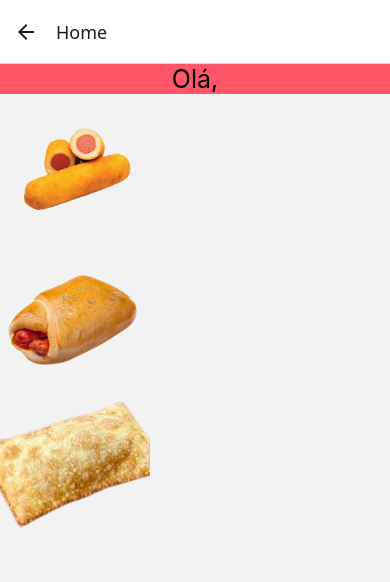
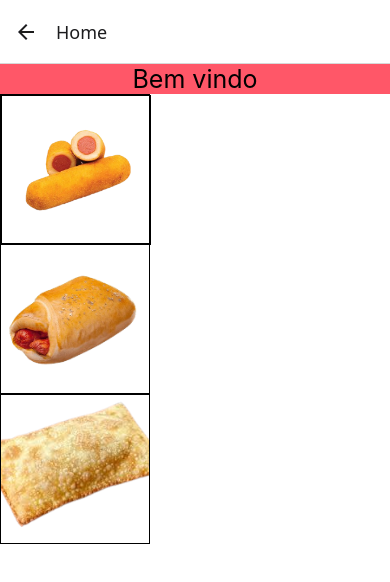
Before and after one commit to Henrique-de-jesus/cantina-app, a React Native app: screen /Home in a window 390 px wide. Shown: the top 582 px of the page. Built offline with nearby package versions, Linux system fonts and the light colour scheme.

Commit message:
estilo das imagem e home

```diff
--- a/screens/HomeScreen.jsx
+++ b/screens/HomeScreen.jsx
@@ -2,21 +2,25 @@ import { View, Text, TextInput, StyleSheet, TouchableOpacity, Image } from "reac
 
 
 export default function HomeScreen() {
-    return  (
+  return (
+    <View style={styles.container}>
+      <Text style={styles.marca}>Bem vindo</Text>
+
       <View>
-            <Text style={styles.marca}>Olá,</Text>
-            <TouchableOpacity>
+    <TouchableOpacity style={styles.imagem}>
       <Image style={styles.imagem}
-            source={require('../image/salsicha.png')}/>
+        source={require('../image/salsicha.png')} />
     </TouchableOpacity>
     <TouchableOpacity>
       <Image style={styles.imagem}
-              source={require('../image/doguinho.png')}/>
+        source={require('../image/doguinho.png')} />
     </TouchableOpacity>
     <TouchableOpacity>
       <Image style={styles.imagem}
-                source={require('../image/pastel.png')}/>
+        source={require('../image/pastel.png')} />
     </TouchableOpacity>
+    </View>
+
     </View>
   )
 }
@@ -24,8 +28,8 @@ const styles = StyleSheet.create({
   container: {
     flex: 1,
     backgroundColor: '#fff',
-    alignItems: 'center',
-    justifyContent: 'center',
+    // alignItems: 'center',
+    // justifyContent: 'center',
   },
   marca: {
     backgroundColor: '#ff5768',
@@ -34,6 +38,7 @@ const styles = StyleSheet.create({
   },
   imagem: {
     width: 150,
-      height: 150
+    height: 150,
+    borderWidth: 1
   }
 })
```
Lines whose indentation alone changed are shown as unchanged.
